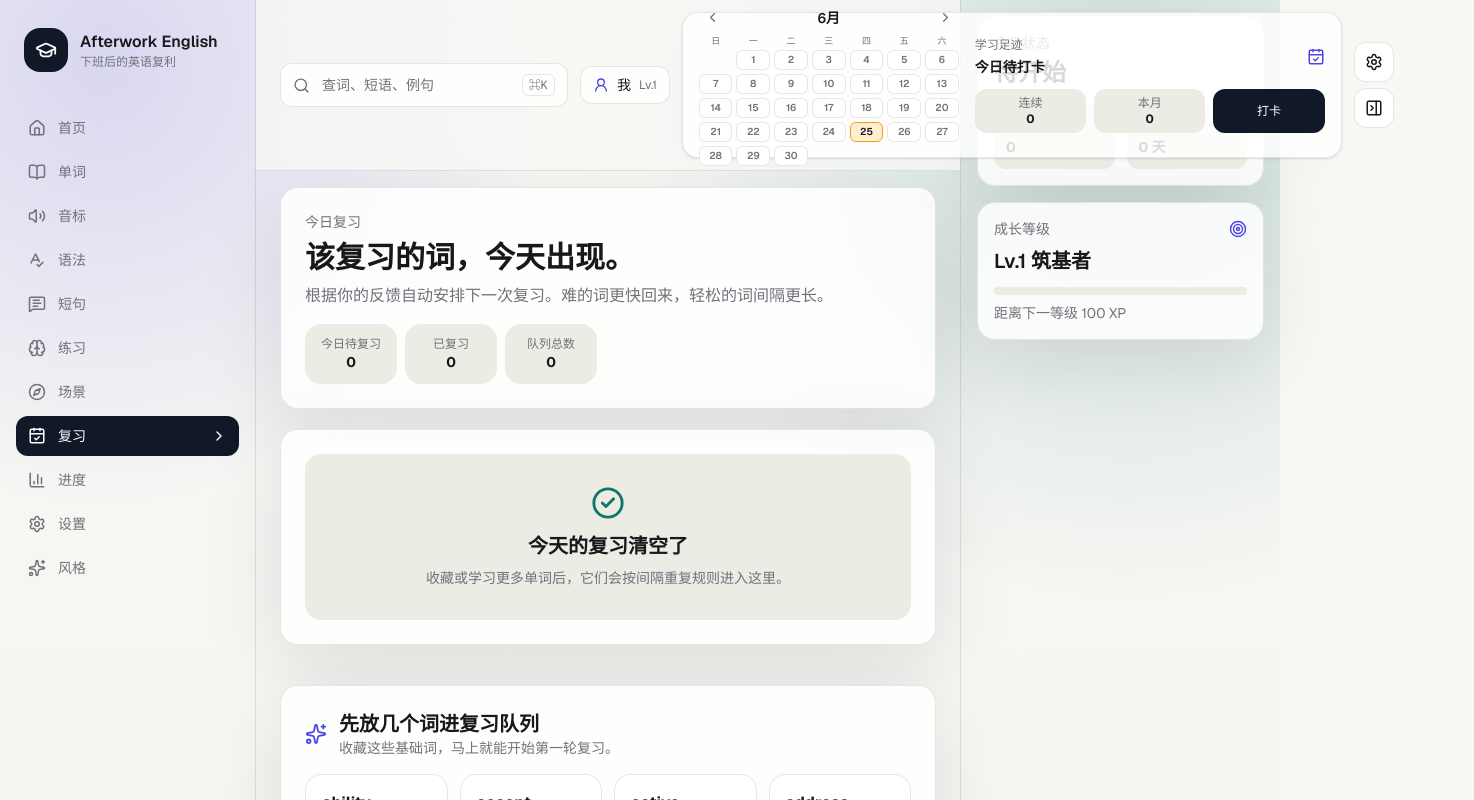
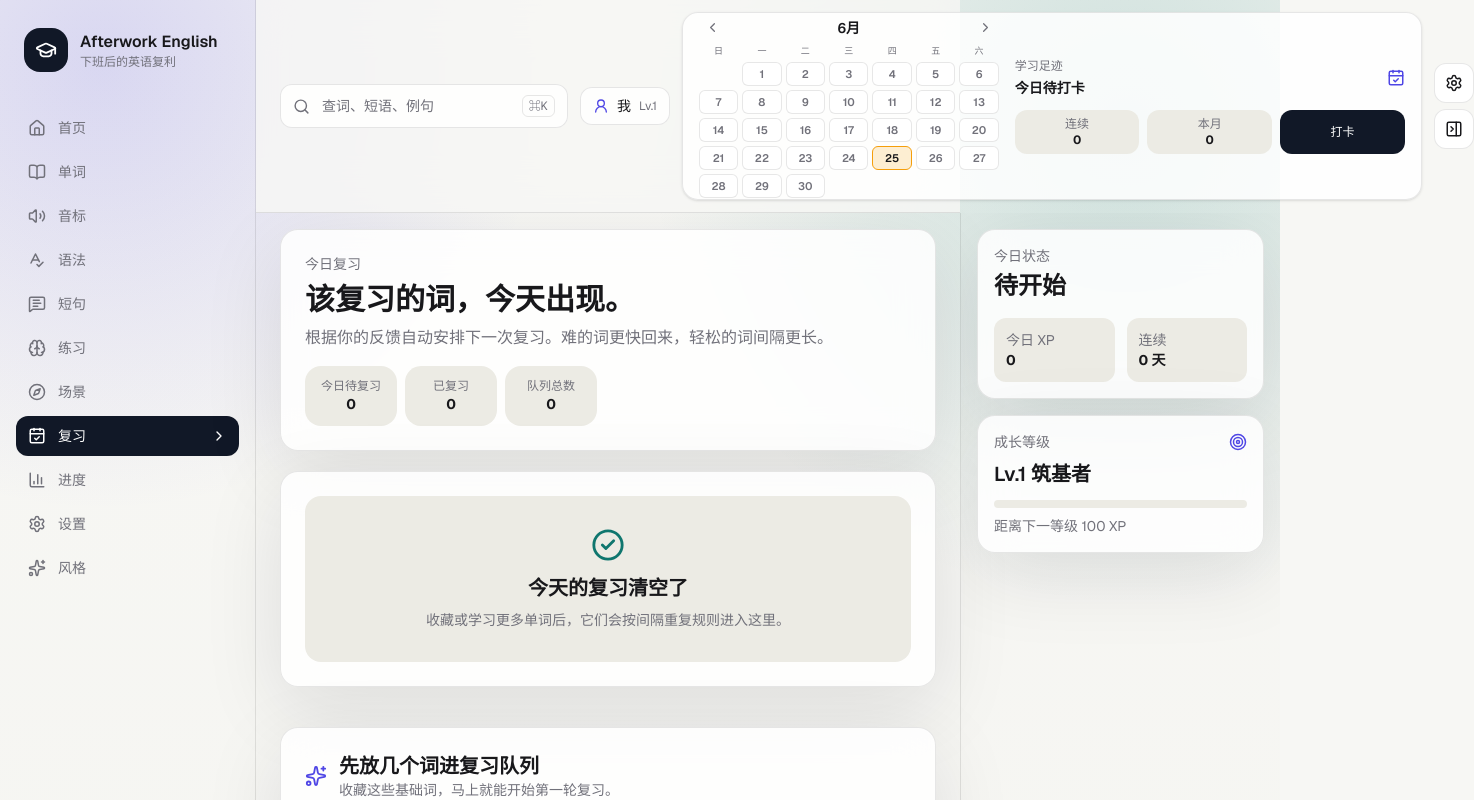
Before and after one commit to LeBron001-git/afterwork-english, a Next.js app: page /review in a window 1280 px wide. Shown: the top 800 px of the page, 1474 px wide, since content can reach past the window. Built offline with nearby package versions, Linux system fonts and the light colour scheme.

Commit message:
Fix header calendar and side panel overlap

```diff
--- a/src/components/layout/app-shell.tsx
+++ b/src/components/layout/app-shell.tsx
@@ -191,8 +191,8 @@ function HeaderCheckInCalendar() {
   }, [month]);
 
   return (
-    <section className="flex h-[146px] w-[660px] items-center gap-4 rounded-2xl border border-[var(--line)] bg-[var(--card)] px-4 py-3 shadow-sm">
-      <div className="w-[260px] shrink-0">
+    <section className="flex h-[188px] w-[740px] items-center gap-4 rounded-2xl border border-[var(--line)] bg-[var(--card)] px-4 py-3 shadow-sm">
+      <div className="w-[300px] shrink-0">
         <div className="flex items-center justify-between gap-2">
           <button type="button" className="rounded-lg p-1.5 text-muted hover:bg-[var(--soft)]" onClick={() => setMonth(subMonths(month, 1))} aria-label="上个月">
             <ChevronLeft size={15} />
@@ -209,9 +209,9 @@ function HeaderCheckInCalendar() {
             </span>
           ))}
         </div>
-        <div className="mt-1 grid grid-cols-7 gap-1">
+        <div className="mt-1.5 grid grid-cols-7 gap-1">
           {days.slice(0, 42).map((day, index) => {
-            if (!day) return <span key={`blank-${index}`} className="h-5" />;
+            if (!day) return <span key={`blank-${index}`} className="h-6" />;
             const key = todayKey(day);
             const checked = checkIns[key]?.checkedIn;
             const isToday = isSameDay(day, new Date());
@@ -219,7 +219,7 @@ function HeaderCheckInCalendar() {
               <span
                 key={key}
                 title={`${key}${checked ? " 已打卡" : ""}`}
-                className={`grid h-5 place-items-center rounded-md border text-[10px] font-semibold leading-none transition ${
+                className={`grid h-6 place-items-center rounded-md border text-[11px] font-semibold leading-none transition ${
                   checked
                     ? "border-[var(--accent)] bg-[var(--accent)] text-[var(--primary-foreground)]"
                     : isToday
@@ -266,7 +266,7 @@ function RightLearningPanel() {
   const today = checkIns[todayKey()];
   if (!preference.rightPanelOpen || pathname === "/dashboard") return null;
   return (
-    <aside className="sticky top-0 hidden h-screen w-80 shrink-0 border-l border-[var(--line)] p-4 xl:block">
+    <aside className="sticky top-[213px] hidden h-[calc(100vh-213px)] w-80 shrink-0 overflow-y-auto border-l border-[var(--line)] p-4 xl:block">
       <div className="grid gap-4">
         <section className="card p-4">
           <p className="text-sm text-muted">今日状态</p>
```
